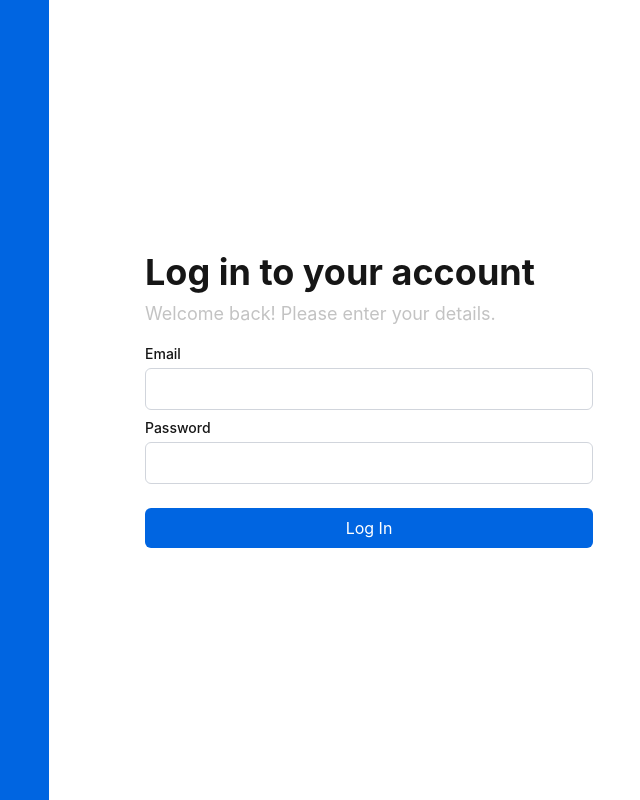
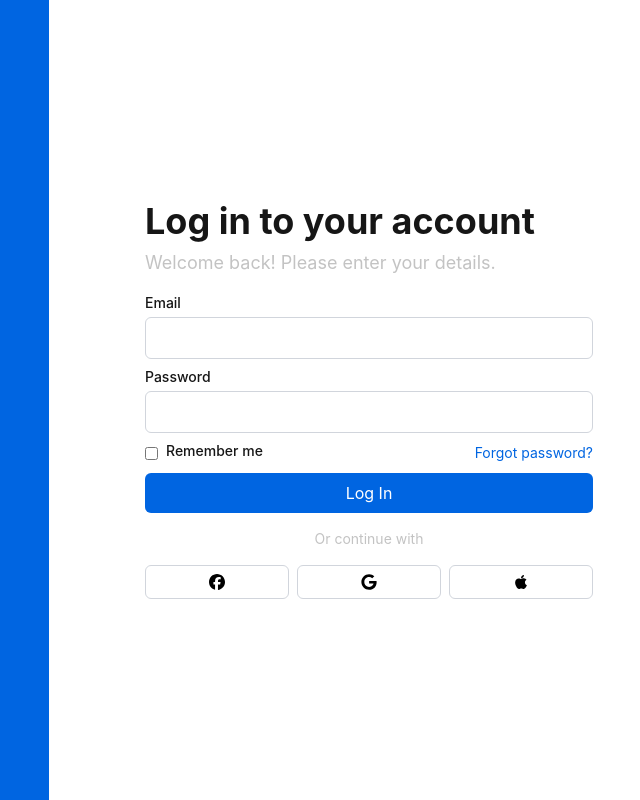
Before and after one commit to azkazhanif/saldoin-web, a React (Vite) app: page /auth/login in a window 1280 px wide. Shown: the whole page, without its empty margins (591-1231 px from the left). Built offline with nearby package versions, Linux system fonts and the light colour scheme.

Commit message:
refactor: auth layout and page login

```diff
--- a/src/layouts/AuthLayout.tsx
+++ b/src/layouts/AuthLayout.tsx
@@ -0,0 +1,18 @@
+import React from "react";
+import SocialAuth from "../components/organisms/SocialAuth";
+
+const AuthLayout = ({ children }: { children: React.ReactNode }) => {
+  return (
+    <div className="h-screen grid grid-cols-1 md:grid-cols-2">
+      <div className="flex items-center justify-center bg-blue"></div>
+      <div className="flex flex-col items-center justify-center">
+        <div className="w-md">
+          {children}
+          <SocialAuth />
+        </div>
+      </div>
+    </div>
+  );
+};
+
+export default AuthLayout;
--- a/src/pages/auth/Login.tsx
+++ b/src/pages/auth/Login.tsx
@@ -1,58 +1,21 @@
-import React from "react";
+import LoginForm from "../../components/organisms/form/LoginForm";
+import AuthLayout from "../../layouts/AuthLayout";
 
 const Login = () => {
+  const handleLogin = (data: any) => {
+    console.log("Login data:", data);
+    // Implement login logic here, e.g., call API, handle response, etc.
+  };
   return (
-    <div className="h-screen grid grid-cols-1 md:grid-cols-2">
-      <div className="flex items-center justify-center bg-blue"></div>
-      <div className="flex flex-col items-center justify-center">
-        <div className="w-md">
+    <AuthLayout>
       <h1 className="text-4xl font-bold text-black mb-2">
         Log in to your account
       </h1>
       <p className="text-lg text-gray">
         Welcome back! Please enter your details.
       </p>
-          <form action="" className="mt-4">
-            <div className="mb-2">
-              <label
-                htmlFor="email"
-                className="block text-sm font-medium text-black mb-1"
-              >
-                Email
-              </label>
-              <input
-                type="email"
-                id="email"
-                name="email"
-                className="w-full p-2 border border-gray-300 rounded-md"
-                autoComplete="off"
-              />
-            </div>
-            <div className="mb-2">
-              <label
-                htmlFor="password"
-                className="block text-sm font-medium text-black mb-1"
-              >
-                Password
-              </label>
-              <input
-                type="password"
-                id="password"
-                name="password"
-                className="w-full p-2 border border-gray-300 rounded-md"
-                autoComplete="off"
-              />
-            </div>
-            <button
-              type="submit"
-              className="w-full bg-blue text-white p-2 rounded-md mt-4"
-            >
-              Log In
-            </button>
-          </form>
-        </div>
-      </div>
-    </div>
+      <LoginForm onSubmitLogin={handleLogin} />
+    </AuthLayout>
   );
 };
 
```
Lines whose indentation alone changed are shown as unchanged.
